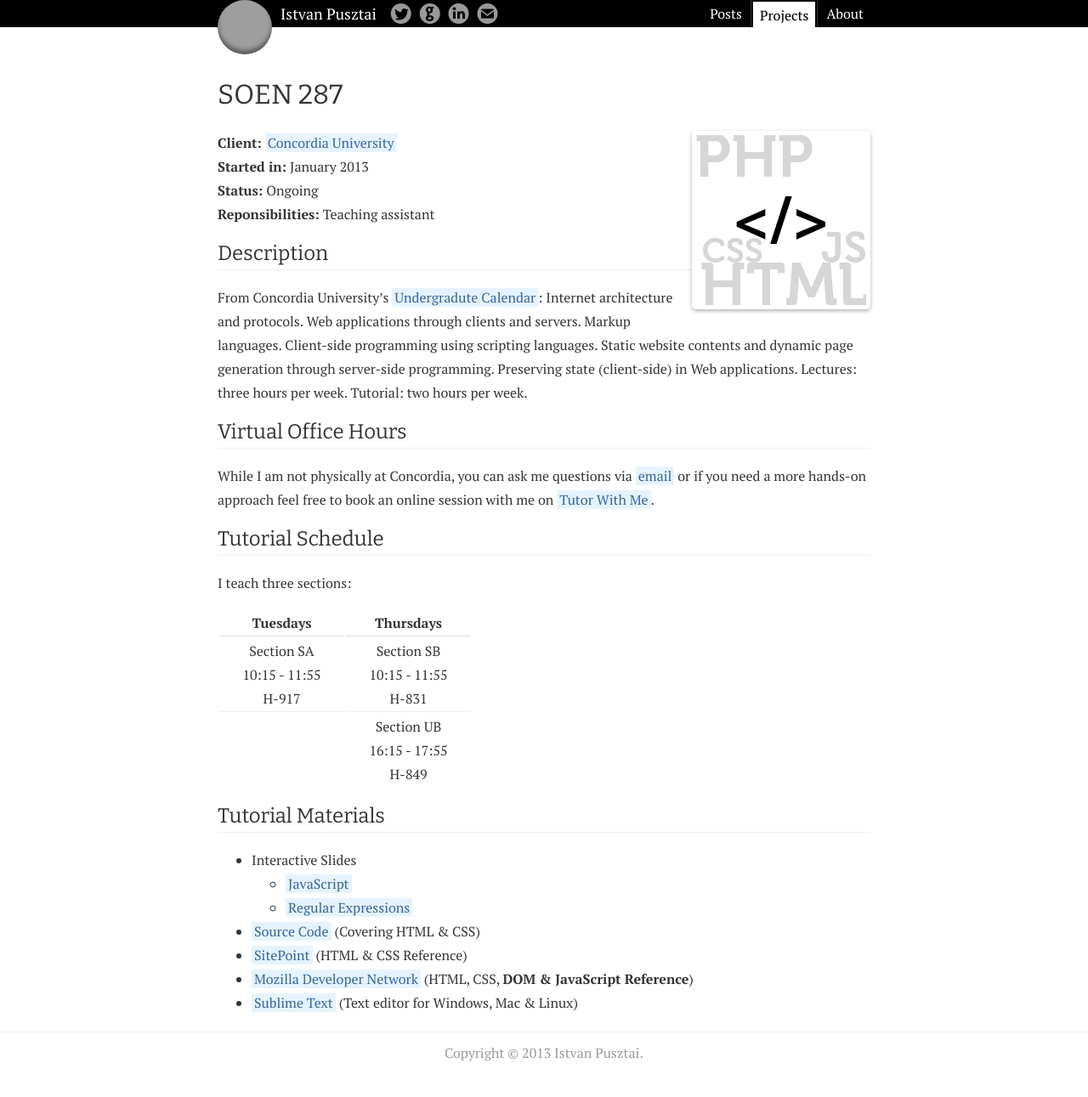
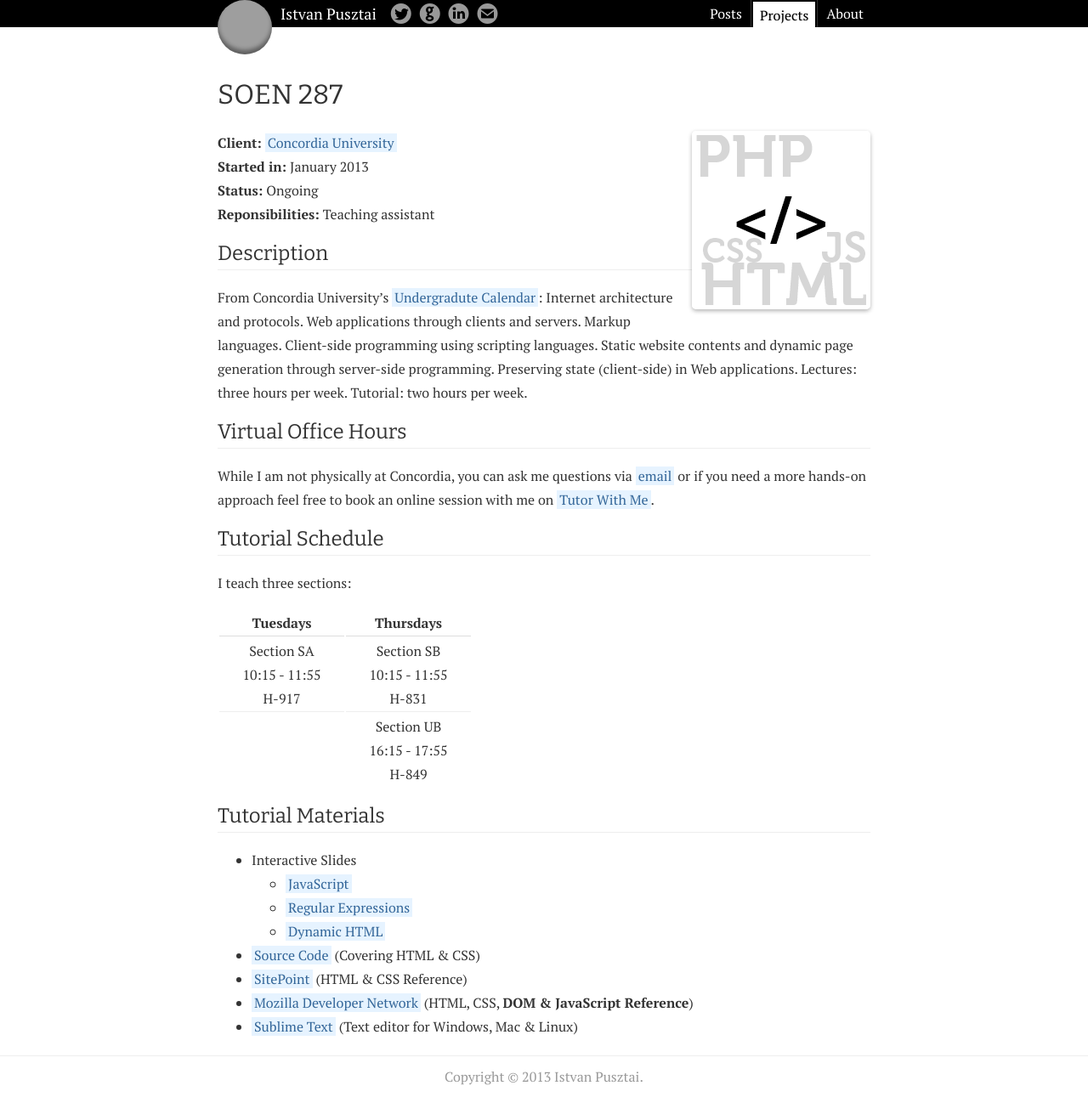
Before and after one commit to istvanp/blog, a Jekyll site: the page built from _posts/projects/2013-01-10-soen287.md, in a window 1280 px wide. Shown: the whole page at 85% size. Built offline with Jekyll 4.4.1, drawn with Linux system fonts in a browser that asks for light colours; before the commit the page ends 1263 px from its top, so only the background shows below that; grey boxes are pictures that could not be loaded.

Commit message:
Update _posts/projects/2013-01-10-soen287.md
Added link to DHTML slides

```diff
--- a/_posts/projects/2013-01-10-soen287.md
+++ b/_posts/projects/2013-01-10-soen287.md
@@ -52,6 +52,7 @@ I teach three sections:
 - Interactive Slides
   - [JavaScript](http://istvanp.github.com/tutorials/javascript/)
   - [Regular Expressions](http://istvanp.github.com/tutorials/javascript/#83)
+  - [Dynamic HTML](http://istvanp.github.com/tutorials/dhtml/)
 - [Source Code](http://db.tt/mD5Zzn2D) (Covering HTML & CSS)
 - [SitePoint](http://reference.sitepoint.com) (HTML & CSS Reference)
 - [Mozilla Developer Network](https://developer.mozilla.org/) (HTML, CSS, **DOM & JavaScript Reference**)
```
